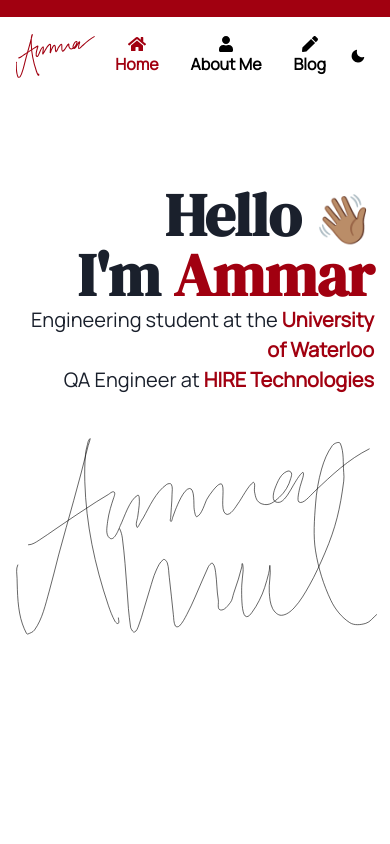
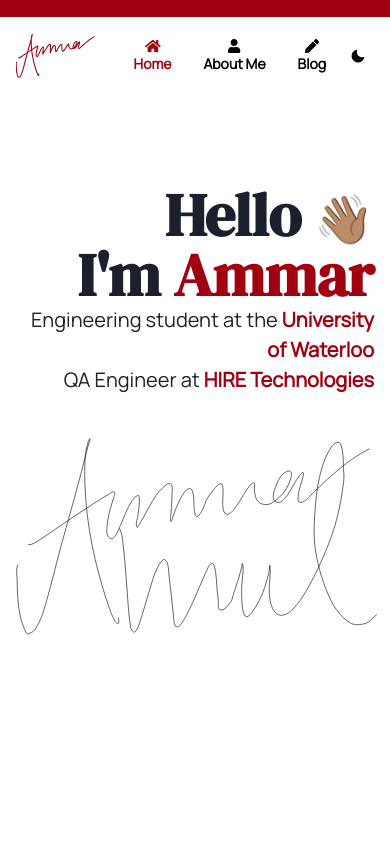
Before and after one commit to ammar-ahmed22/ammarahmedca, a React (Create React App) app in the folder client/: page / in a window 390 px wide. Shown: the top 844 px of the page. Built offline with nearby package versions, Linux system fonts and the light colour scheme; no server answers.

Commit message:
AA-13 footer responsive

```diff
--- a/client/src/components/Footer.js
+++ b/client/src/components/Footer.js
@@ -26,14 +26,15 @@ const Footer = () => {
         iconLink: {
             p: 2,
             borderRadius: "md",
-            fontSize: "xl",
+            fontSize: { base: "lg", lg: 'xl'},
             _hover: {
                 color: "gray.500"
             }
         },
         text: {
             align: "center",
-            fontWeight: "bold"
+            fontWeight: "bold",
+            fontSize: { base: "sm", lg: "md"}
         }
     }
 
--- a/client/src/components/Hero.js
+++ b/client/src/components/Hero.js
@@ -10,7 +10,7 @@ const Hero = () => {
             fontWeight: "bold",
             textAlign: "right",
             lineHeight: "none",
-            fontFamily: "heading"
+            fontFamily: "heading",
         },
         subText: {
             as: "h4",
@@ -26,7 +26,7 @@ const Hero = () => {
 
     return (
         <Box minH="100vh" position="relative" >
-            <Box marginTop="10vh" zIndex={10} >
+            <Box marginTop={"10vh"} zIndex={10} >
                 <Text {...styleProps.mainText} as="h1">Hello <Text as="span" fontSize={{ base: "5xl", lg: "7xl"}}>👋🏽</Text><br />I'm <Text color={useColorModeValue("primaryLight", "primaryDark")} as="span">Ammar</Text></Text>
                 <Text {...styleProps.subText}>Engineering student at the <Link href="https://uwaterloo.ca/" {...styleProps.subTextLink}>University of Waterloo</Link></Text>
                 <Text {...styleProps.subText}>QA Engineer at <Link href="https://hire.company" {...styleProps.subTextLink}>HIRE Technologies</Link></Text>
--- a/client/src/components/NavBar.js
+++ b/client/src/components/NavBar.js
@@ -53,7 +53,7 @@ const NavBar = ({ active }) => {
       //variant: "ghost",
       fontWeight: "bold",
       fontFamily: "body",
-      fontSize: "md",
+      fontSize: { base: "sm", lg: 'md'},
       px: 4,
       py: 2,
       borderRadius: "base",
```
Also changed, not shown: client/src/components/Signature.js (line endings or trailing spaces).
